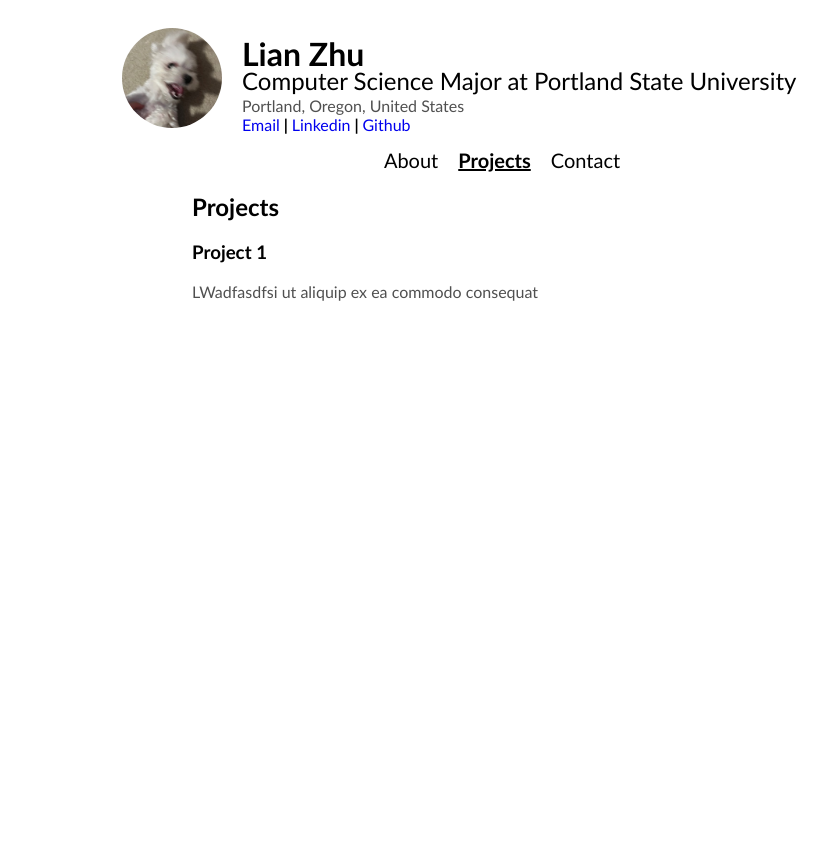
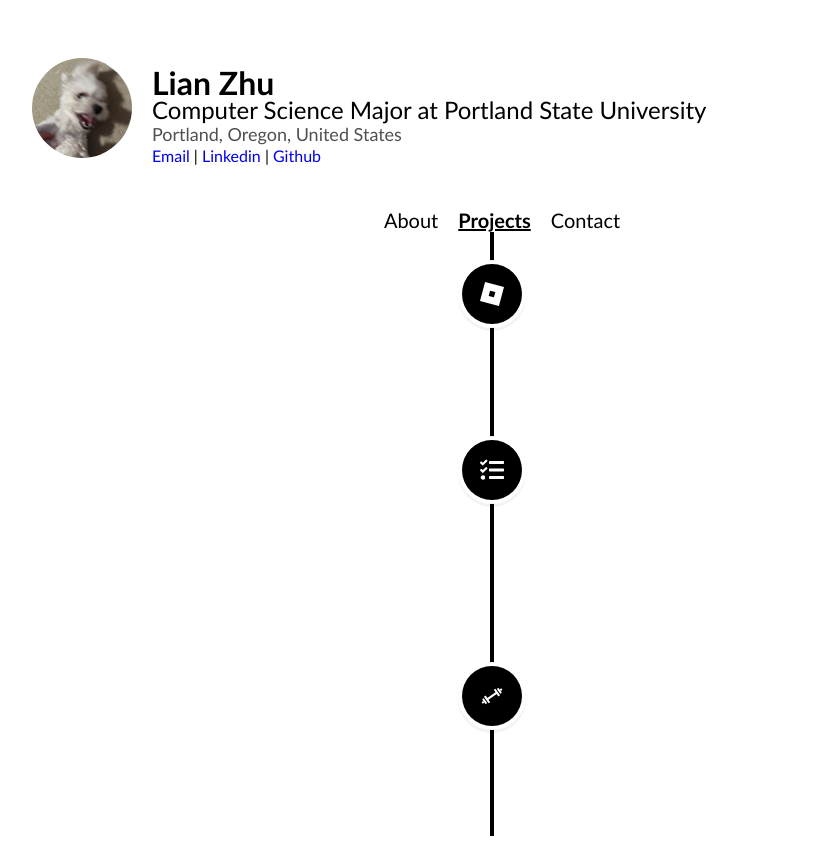
Before and after one commit to zhul498/portfolio, a React (Vite) app: page /projects in a window 1280 px wide. Shown: the whole page, without its empty margins (148-975 px from the left). Before the commit the page ends 800 px from the top, so only its background shows below. Built offline with nearby package versions, Linux system fonts and the light colour scheme.

Commit message:
timeline

```diff
--- a/package.json
+++ b/package.json
@@ -12,7 +12,9 @@
   "dependencies": {
     "react": "^18.3.1",
     "react-dom": "^18.3.1",
-    "react-router-dom": "^6.25.1"
+    "react-icons": "^5.2.1",
+    "react-router-dom": "^6.25.1",
+    "react-vertical-timeline-component": "^3.6.0"
   },
   "devDependencies": {
     "@types/react": "^18.3.3",
--- a/src/App.css
+++ b/src/App.css
@@ -5,6 +5,7 @@ body {
 
 p {
     color: #505050;
+    font-size: large;
 }
 
 .centered-container {
@@ -15,7 +16,7 @@ p {
 }
 
 .centered-content {
-    max-width: 600px;
+    max-width: 800px;
     width: 100%;
     text-align: left;
 }
@@ -25,7 +26,7 @@ p {
     display: inline;
 }
 
-.nav-list > li {
+.nav-list li {
     display: inline-block;
     font-size: 20px;
     margin-right: 20px;
@@ -43,10 +44,6 @@ p {
     text-decoration: underline;
 }
 
-.bolder {
-    font-weight: bolder;
-}
-
 .image-container img {
     height: auto;
     display: block;
@@ -56,17 +53,15 @@ p {
 }
 
 .header-content {
-    margin-right: 20px;
     line-height: .2;
-    flex-grow: 1;
 }
 
-.header-content > h2 {
+.header-content h2 {
     font-weight: lighter;
 }
 
 .header-container{
-    padding: 20px;
+    padding: 50px;
 }
 
 .link {
@@ -81,7 +76,7 @@ a:hover {
     text-decoration: underline;
 }
 
-.work-experience h3, .work-experience h4, .work-experience h5, .work-experience p{
+.sub-category h3, .sub-category h4, .sub-category h5, .sub-category p{
     margin: 0;
     padding: 0;
 }
--- a/src/layout/Header.jsx
+++ b/src/layout/Header.jsx
@@ -13,9 +13,9 @@ const Header = () => {
                 <p>Portland, Oregon, United States</p>
                 <div className="header-content centered-content links-container">
                     <a href="mailto:lianzhu@pdx.edu" target="_blank" rel="noopener noreferrer" className="link">Email</a>
-                    <span className="bolder"> | </span>
+                    <span> | </span>
                     <a href="https://www.linkedin.com/in/lianzhu-/" target="_blank" rel="noopener noreferrer" className="link">Linkedin</a>
-                    <span className="bolder"> | </span>
+                    <span> | </span>
                     <a href="https://github.com/zhul498" target="_blank" rel="noopener noreferrer" className="link">Github</a>
                 </div>
             </header>
--- a/src/pages/About.jsx
+++ b/src/pages/About.jsx
@@ -4,24 +4,32 @@ const About = () => {
     return (
         <div className="centered-container">
             <div className="centered-content">
-                <h2 className="bolder">About Me</h2>
+                <h2>About Me</h2>
                 <p>I am a rising Sophomore at Portland State University. As a current student focused mainly on learning and applying my skills as soon as possible, I am excited to
                     use technology to create cool things. My projects are where I try to apply my knowledge. Outside of school, I enjoy exercising, playing video games, and trying
                     out new foods.
                 </p>
 
-                <h2 className="bolder">Documents</h2>
+                <h2>Documents</h2>
                 <a href="/assets/Resume.pdf" target="_blank" rel="noopener noreferrer" className="link">Resume</a>
                 <span> | </span>
                 <a href="" target="_blank" rel="noopener noreferrer" className="link">Unofficial Transcript</a>
 
-                <h2 className="bolder">Work Experience</h2>
-                <div className="work-experience">
+
+                <div className="sub-category">
+                    <h2>Education</h2>
+                    <h3>Portland State University</h3>
+                    <h4>Bachelor's of Science</h4>
+                    <h5>Expected Graduation: June 2027</h5>
+                    <p>Studying B.S in Computer Science from the Maseeh College of Engineering.</p>
+
+                    <h2>Work Experience</h2>
                     <h3>City of Hillsboro</h3>
                     <h4>Front Desk Member</h4>
                     <h5>March 2023 - Present</h5>
-                    <p>Customer service, P.O.S Machine, Membership management</p>
+                    <p>Customer service, P.O.S Machine, Membership management.</p>
                 </div>
+
             </div>
         </div>
     );
--- a/src/pages/Contact.jsx
+++ b/src/pages/Contact.jsx
@@ -4,7 +4,7 @@ const Contact = () => {
     return (
         <div className="centered-container">
             <div className="centered-content">
-                <h2 className="bolder">Where to Find Me</h2>
+                <h2>Where to Find Me</h2>
                 <p>Testingtestingtesitng</p>
             </div>
         </div>
--- a/src/pages/Projects.jsx
+++ b/src/pages/Projects.jsx
@@ -1,13 +1,47 @@
 import React from 'react';
+import { VerticalTimeline,VerticalTimelineElement } from 'react-vertical-timeline-component'
+import 'react-vertical-timeline-component/style.min.css'
+import { SiRoblox } from "react-icons/si";
+import { CgGym } from "react-icons/cg";
+import { FaTasks } from "react-icons/fa";
+
 
 const Projects = () => {
     return (
-        <div className="centered-container">
-                <div className="centered-content">
-                <h2>Projects</h2>
-                <h3>Project 1</h3>
-                <p>LWadfasdfsi ut aliquip ex ea commodo consequat</p>
-            </div>
+        <div>
+            <VerticalTimeline lineColor="#000">
+                <VerticalTimelineElement
+                 className="vertical-timeline-element--education"
+                 iconStyle={{background:"#000", color: "#fff"}}
+                 icon={<SiRoblox />}
+                 date="June 2024 - Present">
+                    <h3 className="vertical-timeline-element-title">Roblox Group Management Service</h3>
+                    <p>ROBLOX group management service, handling 300+ members.</p>
+                </VerticalTimelineElement>
+            </VerticalTimeline>
+
+            <VerticalTimeline lineColor="#000">
+                <VerticalTimelineElement
+                className="vertical-timeline-element--education"
+                iconStyle={{background:"#000", color: "#fff"}}
+                icon={<FaTasks />}
+                date="March 2023 - July 2023">
+                    <h3 className="vertical-timeline-element-title">Task Manager</h3>
+                    <p>C++ application using a linked list data structure, with functionalities such as adding, deleting, and updating tasks, and a user-friendly interface.</p>
+                </VerticalTimelineElement>
+            </VerticalTimeline>
+
+            <VerticalTimeline lineColor="#000">
+                <VerticalTimelineElement
+                className="vertical-timeline-element--education"
+                iconStyle={{background:"#000", color: "#fff"}}
+                icon={<CgGym />}
+                date="February 2022 - June 2022">
+                    <h3 className="vertical-timeline-element-title">Barbell Path Tracker</h3>
+                    <p>OpenCV program to track the path of a barbell and calculate the deviation from the center of path.</p>
+                </VerticalTimelineElement>
+            </VerticalTimeline>
+
         </div>
     );
 }
```
Also changed, not shown: public/assets/roblox_logo.png (added), requirements.txt, 1 other file (tests, documents, lock files or other folders).
